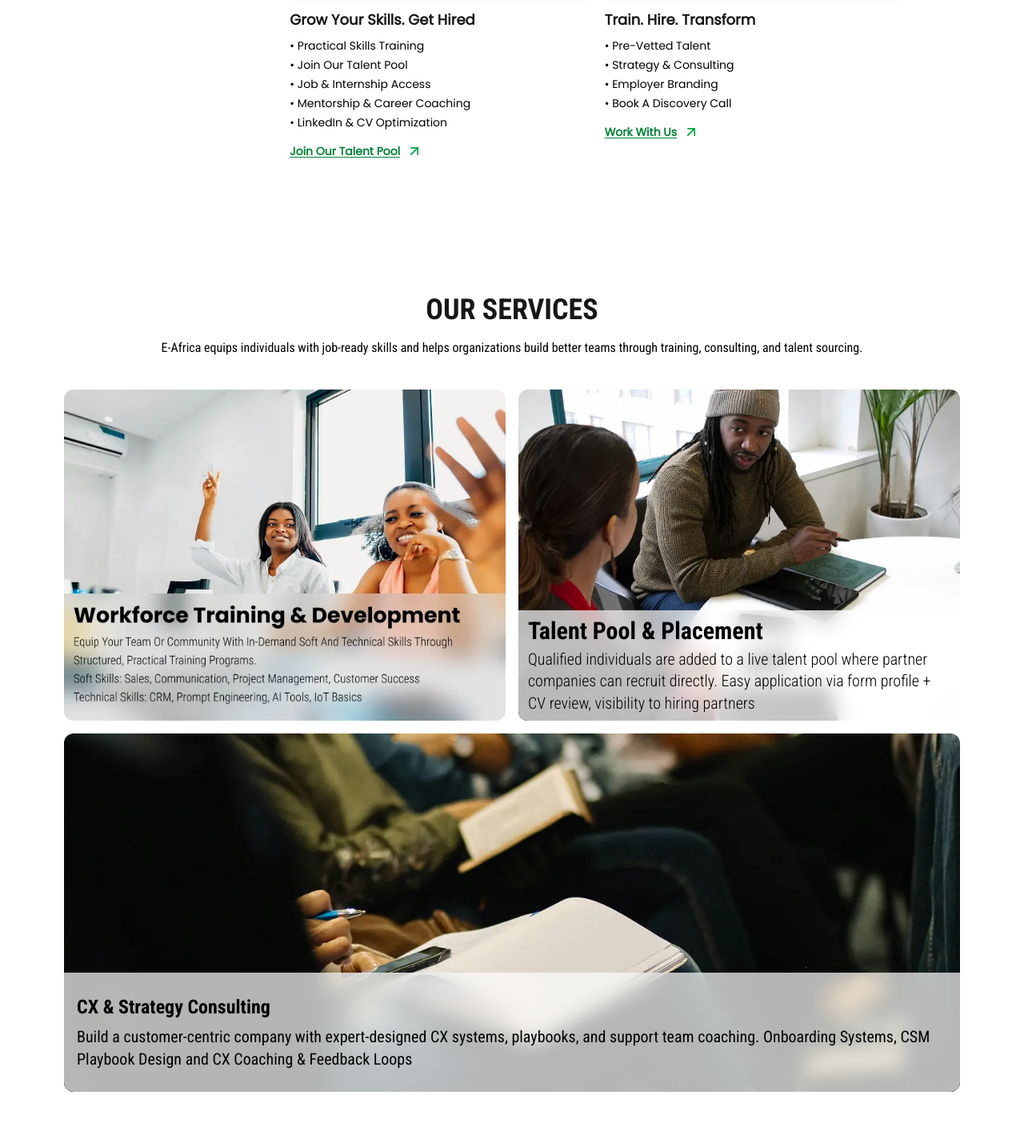
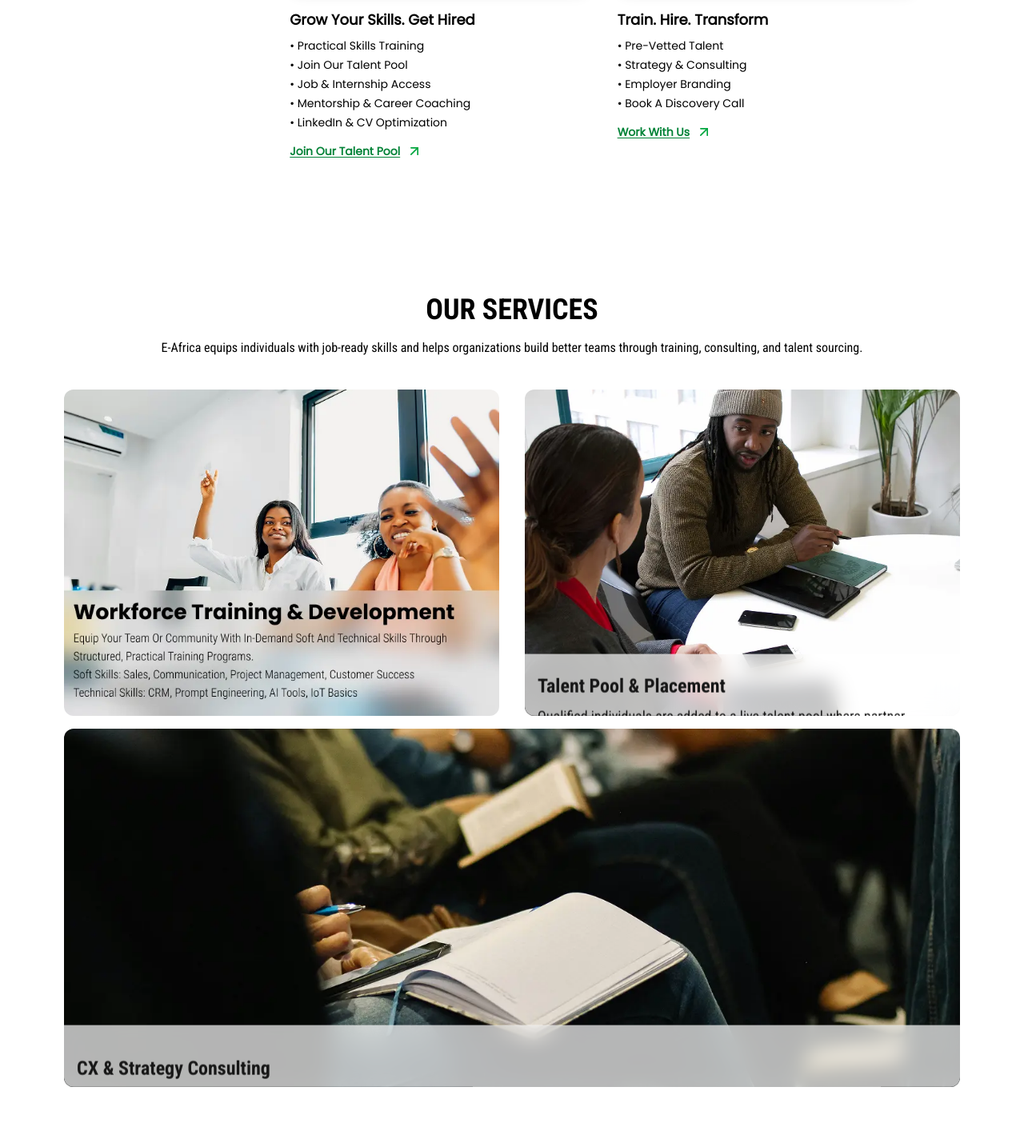
Before and after one commit to eafricaservices/landing-page_frontend, a Next.js app: page / in a window 1280 px wide. Shown: the part 2441-3870 px from the top of the page at 80% size. Built offline with nearby package versions, Linux system fonts and the light colour scheme.

Commit message:
transition and background error completed

```diff
--- a/src/app/globals.css
+++ b/src/app/globals.css
@@ -20,7 +20,7 @@
 }
 
 body {
-  background: var(--background);
+  background-color: white;
   color: var(--foreground);
   font-family: Arial, Helvetica, sans-serif;
   scroll-behavior: smooth;
--- a/src/app/ui/AboutSection.tsx
+++ b/src/app/ui/AboutSection.tsx
@@ -26,7 +26,7 @@ const AboutSection = () => {
     <section className="w-full">
     <div className=''>
         <div className="text-center py-10 max-w-[80%] mx-auto">
-        <h2 className="text-3xl md:text-4xl font-bold">ABOUT US</h2>
+        <h2 className="text-3xl text-black md:text-4xl font-bold">ABOUT US</h2>
         </div>
 
       <div className="bg-green-800 ">
@@ -66,11 +66,11 @@ const AboutSection = () => {
             transition={{ duration: 0.9, delay: 0.3 }}
             viewport={{ once: true }}
             >
-            <h3 className="text-2xl md:text-3xl font-bold mb-2">WHO WE SERVE</h3>
+            <h3 className="text-2xl text-black md:text-3xl font-bold mb-2">WHO WE SERVE</h3>
             <p className="text-black mb-10 md:text-xl">Choose The Path That <br /> Matches Your Journey.</p>
         </motion.div>
 
-        <div className="flex md:flex-2/3  flex-col p-6 sm:flex-row  md:justify-items-start w-auto gap-5 ">
+        <div className="flex md:flex-2/3  flex-col p-6 sm:flex-row  md:justify-items-start w-auto gap-9 ">
           <motion.div className="flex flex-col w-full sm:w-[45%] min-w-[200px] md:min-w-[200px] max-w-md text-left"
           variants={fadeUp}
           initial="hidden"
@@ -78,15 +78,15 @@ const AboutSection = () => {
           transition={{ duration: 0.9, delay: 0.3}}
           viewport={{ once: true }}
           >
-            <div className="relative  h-94 min-w-50 rounded-xl overflow-hidden shadow-lg mb-6">
+            <div className="relative  h-94 min-w-50 rounded-xl overflow-hidden shadow-lg mb-6 hover:shadow-[0_0_10px_rgba(0,0,0,0.2)] hover:scale-110 transition-all duration-300">
             <Image
               fill
               src="/serve-1.webp"
               alt="Job Seekers, Students, Career Starters"
-              className="object-cover w-full h-full"
+              className="object-cover w-full h-full   "
                 />
             </div>
-            <h4 className="text-lg font-semibold mb-2">Grow Your Skills. Get Hired</h4>
+            <h4 className="text-lg text-black font-semibold mb-2">Grow Your Skills. Get Hired</h4>
             <ul className="text-sm text-black space-y-1 mb-4">
               <li>• Practical Skills Training</li>
               <li>• Join Our Talent Pool</li>
@@ -109,7 +109,9 @@ const AboutSection = () => {
             transition={{ duration: 1.2, delay: 0.9 }}
             viewport={{ once: true }}
             >
-          <div className="relative h-94 min-w-50 rounded-xl overflow-hidden shadow-lg mb-6">
+          <div className="relative h-94 min-w-50 rounded-xl overflow-hidden shadow-lg mb-6
+          hover:shadow-[0_0_10px_rgba(0,0,0,0.2)] hover:scale-110 transition-all duration-300
+           ">
             <Image
               fill
               src="/serve-2.webp"
@@ -117,7 +119,7 @@ const AboutSection = () => {
               className="object-cover w-full h-full" />
             </div>
 
-            <h4 className="text-lg font-semibold mb-2">Train. Hire. Transform</h4>
+            <h4 className="text-lg text-black font-semibold mb-2">Train. Hire. Transform</h4>
             <ul className="text-sm text-black space-y-1 mb-4">
               <li>• Pre-Vetted Talent</li>
               <li>• Strategy & Consulting</li>
--- a/src/app/ui/ContactSection.tsx
+++ b/src/app/ui/ContactSection.tsx
@@ -11,7 +11,7 @@ export default function ContactSection() {
   return (
     <footer className="w-full bg-white py-10 px-4">
       <div className="text-center mb-10">
-        <h2 className="text-2xl md:text-4xl font-bold mb-2">HAVE QUESTIONS?</h2>
+        <h2 className="text-2xl text-black md:text-4xl font-bold mb-2">HAVE QUESTIONS?</h2>
         <p className="text-md md:text-lg font-medium text-gray-700">
           FILL THE FORM BELOW AND WE’LL GET BACK TO YOU
         </p>
--- a/src/app/ui/ServiceSection.tsx
+++ b/src/app/ui/ServiceSection.tsx
@@ -1,30 +1,33 @@
  "use client"
+import React from "react";
 import Image from "next/image";
 import { Card } from "@/app/ui/Card";
 import { roboto_condensed } from "@/app/ui/fonts";
 import { motion } from "framer-motion";
+import { useState } from "react";
 
 
-const fadeLeft = {
-  hidden: { opacity: 0, x: -50 },
-  visible: { opacity: 1, x: 0 },
-};
-const fadeRight = {
-  hidden: { opacity: 0, x: 50 },
-  visible: { opacity: 1, x: 0 },
-};
+
 const fadeUp = {
   hidden: { opacity: 0, y: 50 },
   visible: { opacity: 1, y: 0 },
 };
+const fadeLeft = {
+    hidden: { opacity: 0, x: -50 },
+    visible: { opacity: 1, x: 0 },
+  };
 
+  const fadeRight = {
+    hidden: { opacity: 0, x: 50 },
+    visible: { opacity: 1, x: 0 },
+  };
 
 
 export default function ServiceSection() {
   return (
     <div className={`${roboto_condensed.className} flex flex-col max-w-[90%] md:max-w-[90%] mx-auto justify-center items-center space-y-10`}>
       <div className="text-center max-w-full mb-6">
-        <h1 className="text-3xl md:text-4xl font-bold mb-4">OUR SERVICES</h1>
+        <h1 className="text-3xl text-black md:text-4xl font-bold mb-4">OUR SERVICES</h1>
         <p className="text-sm md:text-base text-black">
           E-Africa equips individuals with job-ready skills and helps organizations build better teams
           through training, consulting, and talent sourcing.
@@ -33,7 +36,7 @@ export default function ServiceSection() {
 
       <div className="w-full relative">
         <Card className="w-full max-w-full mx-auto p-4 bg-transparent border-none shadow-none">
-          <div className="flex flex-col md:flex-row gap-4 mb-4">
+          <div className="flex flex-col md:flex-row gap-8 mb-4">
             <ServiceCard
             image="/service1.webp"
             direction="left"
@@ -55,7 +58,7 @@ export default function ServiceSection() {
 
       <div className="w-full relative">
         <Card className="w-full max-w-full mx-auto p-4 bg-transparent border-none shadow-none">
-          <div className="flex flex-col md:flex-row gap-4 mb-4">
+          <div className="flex flex-col md:flex-row gap-8 mb-4">
             <ServiceCard
               direction="left"
               image="/service4.webp"
@@ -79,7 +82,7 @@ export default function ServiceSection() {
 
       <div className="w-full relative">
         <Card className="w-full max-w-full mx-auto p-4 bg-transparent border-none shadow-none">
-          <div className="flex flex-col md:flex-row gap-4 mb-4">
+          <div className="flex flex-col md:flex-row gap-8 mb-4">
             <ServiceCard
               direction="left"
               image="/service-7.webp"
@@ -99,47 +102,105 @@ export default function ServiceSection() {
   );
 }
 
+function ServiceCard({
+  image,
+  title,
+  description,
+  direction = 'left',
+}: {
+  image: string;
+  title?: string;
+  description?: string;
+  direction?: 'left' | 'right';
+}) {
 
 
-function ServiceCard({image,title, description, direction = "left", }: {image: string; title?: string; description?: string; direction?: "left" | "right";
-}) {
-  const variant = direction === "left" ? fadeLeft : fadeRight;
+  const variant = direction === 'left' ? fadeLeft : fadeRight;
+  const [hovered, setHovered] = useState(false);
 
   return (
     <motion.div
       className="relative w-full md:w-1/2 aspect-[4/3] overflow-hidden rounded-xl"
       variants={variant}
       initial="hidden"
+      animate={{ scale: hovered ? 1.05 : 1 }}
+      transition={{ duration: 0.1, ease: 'easeOut' }}
       whileInView="visible"
-      transition={{ duration: 0.6 }}
       viewport={{ once: true }}
+      onHoverStart={() => setHovered(true)}
+      onHoverEnd={() => setHovered(false)}
     >
-      <Image src={image} alt={title || "Service"} fill className="object-cover" />
+      <div
+       className="absolute inset-0 z-0">
+      <Image src={image} alt={title || 'Service'} fill className="object-cover" />
+    </div>
       {title && description && (
-        <div className="flex flex-col absolute bottom-0 w-full h-1/2 md:h-1/3 backdrop-blur-md bg-white/70 justify-center  text-black px-3 py-3 text-xs sm:text-sm overflow-auto">
-          <h2 className="font-extrabold text-base sm:text-lg md:text-3xl mb-1">{title}</h2>
-          <p className="font-extralight leading-snug md:text-xl">{description}</p>
-        </div>
+        <motion.div
+          animate={{
+            y: hovered ? '0%' : '55%',
+          }}
+          transition={{ type: 'spring', stiffness: 600, damping: 52 }}
+          className="absolute bottom-0 w-full backdrop-blur-md bg-white/70 px-4 py-6"
+        >
+          <div className="flex flex-col justify-center items-start space-y-2">
+            <h2 className="font-bold text-base sm:text-lg md:text-2xl">{title}</h2>
+            <p className="text-sm md:text-lg">{description}</p>
+          </div>
+        </motion.div>
       )}
     </motion.div>
   );
 }
 
 
-function WideServiceCard({ image, title, description }: { image: string; title: string; description: string }) {
+
+function WideServiceCard({
+  image,
+  title,
+  description,
+}: {
+  image: string;
+  title: string;
+  description: string;
+}) {
+  const [hovered, setHovered] = useState(false);
+
   return (
-    <motion.div className="relative w-full aspect-[5/2] overflow-hidden rounded-xl"
+    <motion.div
+      className="relative w-full aspect-[5/2] overflow-hidden rounded-xl group"
       initial="hidden"
       whileInView="visible"
+      animate={{ scale: hovered ? 1.05 : 1 }}
+      transition={{ duration: 0.1, ease: 'easeOut' }}
       variants={fadeUp}
-      transition={{ duration: 0.6, delay: 0.3 }}
       viewport={{ once: true }}
+      onMouseEnter={() => setHovered(true)}
+      onMouseLeave={() => setHovered(false)}
     >
-      <Image src={image} alt={title} fill className="object-cover  h-76 " />
-      <div className=" flex flex-col absolute bottom-0 w-full h-2/3 md:h-1/3 backdrop-blur-md justify-center bg-white/70 text-black px-4 py-4 text-xs sm:text-sm  overflow-auto">
-        <h2 className="font-bold text-base sm:text-lg md:text-2xl mb-2">{title}</h2>
-        <p className="leading-snug md:text-xl">{description}</p>
+      <div
+      className="absolute inset-0 z-0"
+      >
+        <Image src={image} alt={title || 'Service'} fill className="object-cover" />
       </div>
+      <motion.div
+        animate={{ y: hovered ? '0%' : '55%' }}
+        transition={{ type: 'spring', stiffness: 600, damping: 52 }}
+        className="absolute bottom-0 w-full backdrop-blur-md bg-white/70 px-4 py-6"
+      >
+        <div className="flex flex-col justify-center items-start space-y-2">
+          <div className="h-[60px] flex items-center">
+            <h2 className="font-bold text-base sm:text-lg md:text-2xl">{title}</h2>
+          </div>
+          <motion.p
+            initial={{ opacity: 0 }}
+            animate={{ opacity: hovered ? 1 : 0 }}
+            transition={{ duration: 0.4 }}
+            className="text-sm md:text-lg"
+          >
+            {description}
+          </motion.p>
+        </div>
+      </motion.div>
     </motion.div>
   );
 }
--- a/src/app/ui/TrainingSection.tsx
+++ b/src/app/ui/TrainingSection.tsx
@@ -6,7 +6,7 @@ import Image from 'next/image'
 const TrainingSection = () => {
   return (
     <div className='md:max-w-[90%] lg:max-w-[8  0%] mx-auto md:mt-40'>
-        <h1 className=' md:mb-8 text-lg md:text-5xl font-extrabold text-center'>
+        <h1 className='text-black md:mb-8 text-lg md:text-5xl font-extrabold text-center'>
             TRAINNINGS
         </h1>
         <div className=' w-full px-5 md:px-20 border-4 border-gray-300 mt-5 flex flex-col md:flex-row items-center  p-6 bg-white shadow-lg rounded-lg space-y-4 md:space-y-0 md:space-x-9 md:min-h-[400px]'>
```
